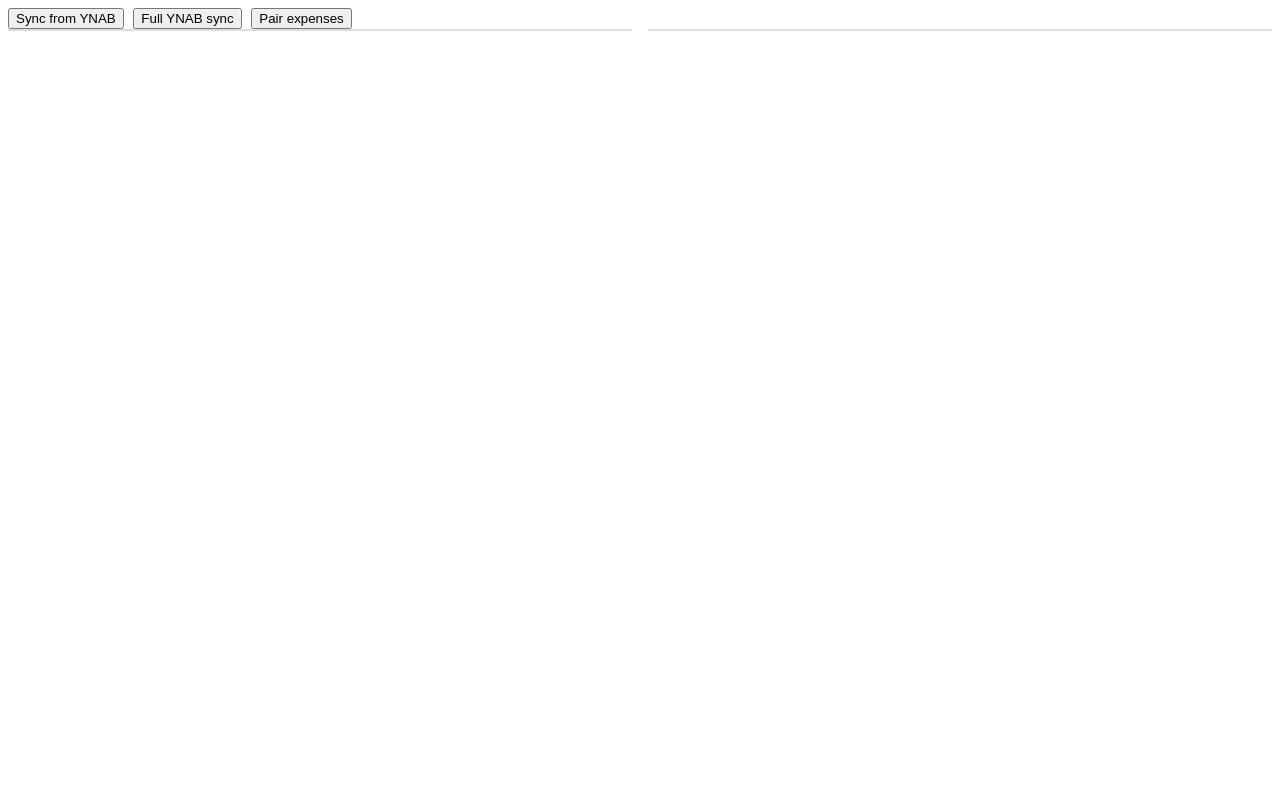
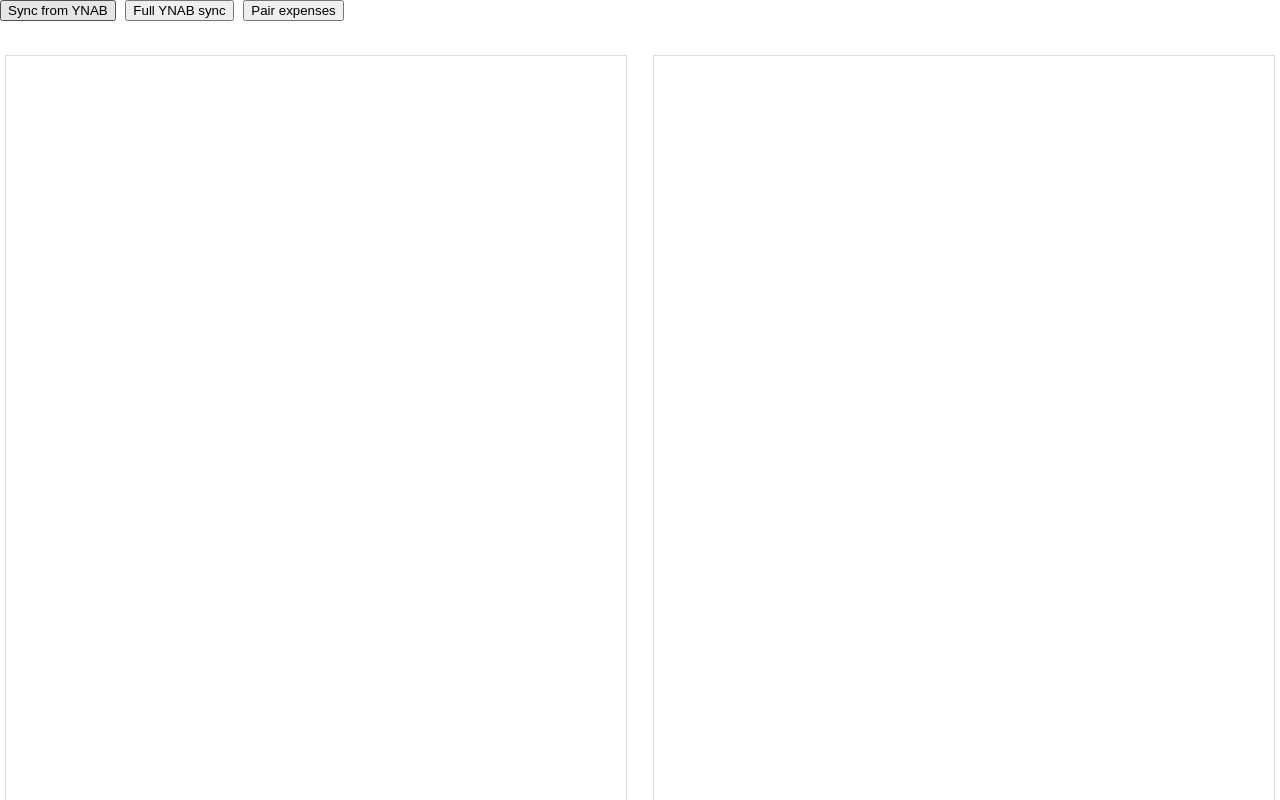
Before and after one commit to dumaron/martin, a Django app: page /ynab-reconcile-helper/ in a window 1280 px wide. Run offline with Django 5.2, Linux system fonts and the light colour scheme; the visitor is signed in with stand-in values (Sample User, id 1); data that the repository does not hold is empty.

Commit message:
sorted bank expenses by date; independent scroll for tables

```diff
--- a/static/style.css
+++ b/static/style.css
@@ -1,12 +1,19 @@
+:root {
+    --action-bar-height: 50px;
+}
+
 body {
     font-family: "Berkeley Mono", monospace;
+    margin: 0;
+    padding: 0;
 }
 
 #split {
     width: 100%;
     display: flex;
-    margin-bottom: 10rem;
     gap: 1rem;
+    height: calc(100svh - var(--action-bar-height));
+
 
     > div {
         width: 50%;
@@ -15,7 +22,9 @@ body {
 }
 
 table {
-    width: 100%;
+    width: calc(100% - 10px);
+    height: 100%;
+    margin: 5px;
 }
 
 table, th, td {
@@ -34,3 +43,7 @@ td.amount {
 form {
     margin-bottom: 0;
 }
+
+#action-bar {
+    height: var(--action-bar-height);
+}
--- a/ynab_reconcile_helper/templates/pairing.html
+++ b/ynab_reconcile_helper/templates/pairing.html
@@ -1,7 +1,7 @@
 {% extends 'base.html' %}
 
 {% block content %}
-<div>
+<div id="action-bar">
     <form action="{% url 'ynab-sync' %}" method="post">
         {% csrf_token %}
         <button type="submit" name="ynab-sync" value="partial-sync">Sync from YNAB</button>
--- a/ynab_reconcile_helper/views.py
+++ b/ynab_reconcile_helper/views.py
@@ -58,7 +58,7 @@ def debug(request):
 
 @login_required
 def expenses_pairing_view(request):
-    unpaired_expenses = BankExpense.objects.filter(ynab_transaction_id=None)
+    unpaired_expenses = BankExpense.objects.filter(ynab_transaction_id=None).order_by('-date')
     ynab_transactions = (
         YnabTransaction
         .objects
```
Also changed, not shown: ynab_reconcile_helper/admin.py (+6 -1 lines).
